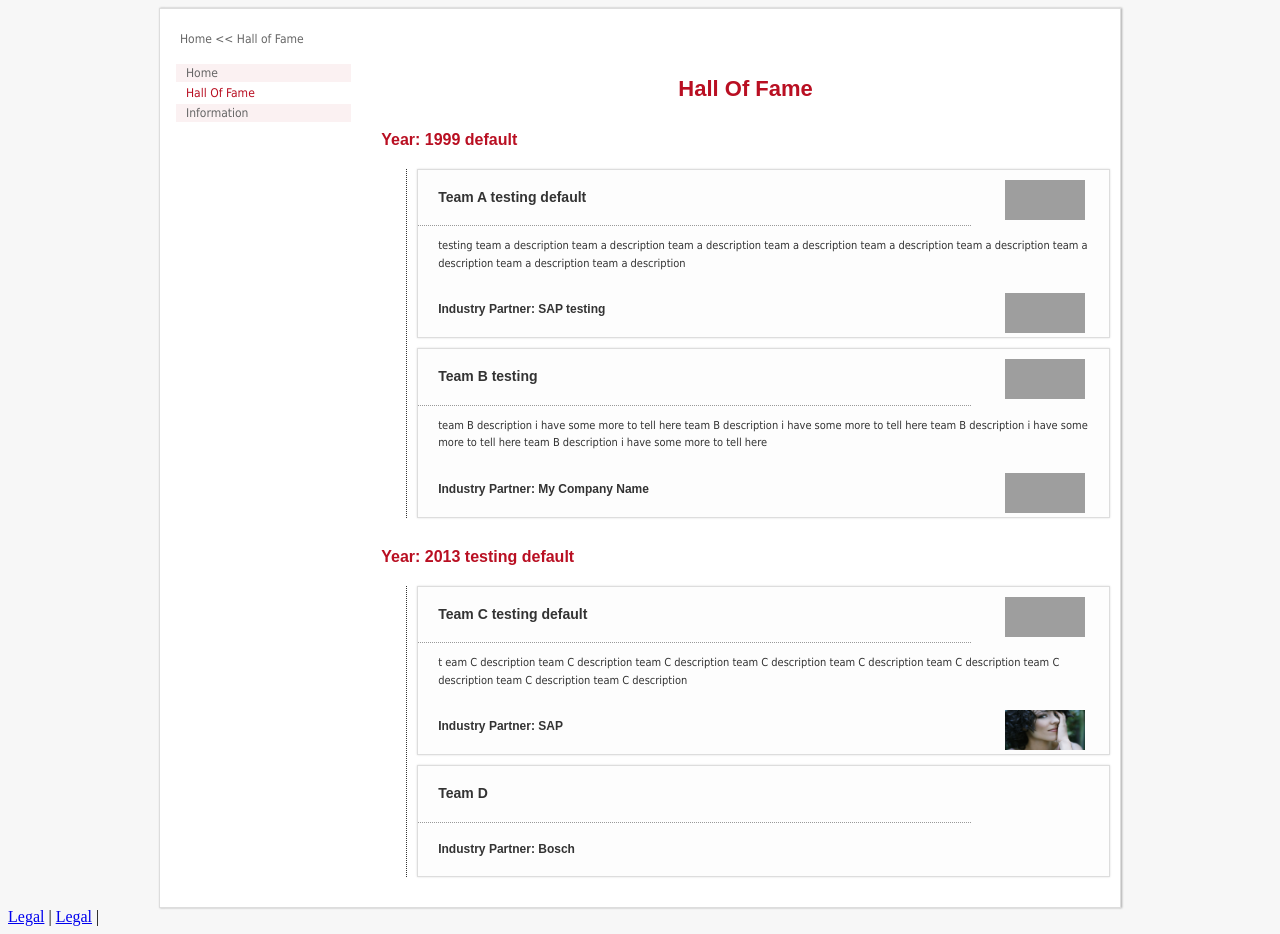
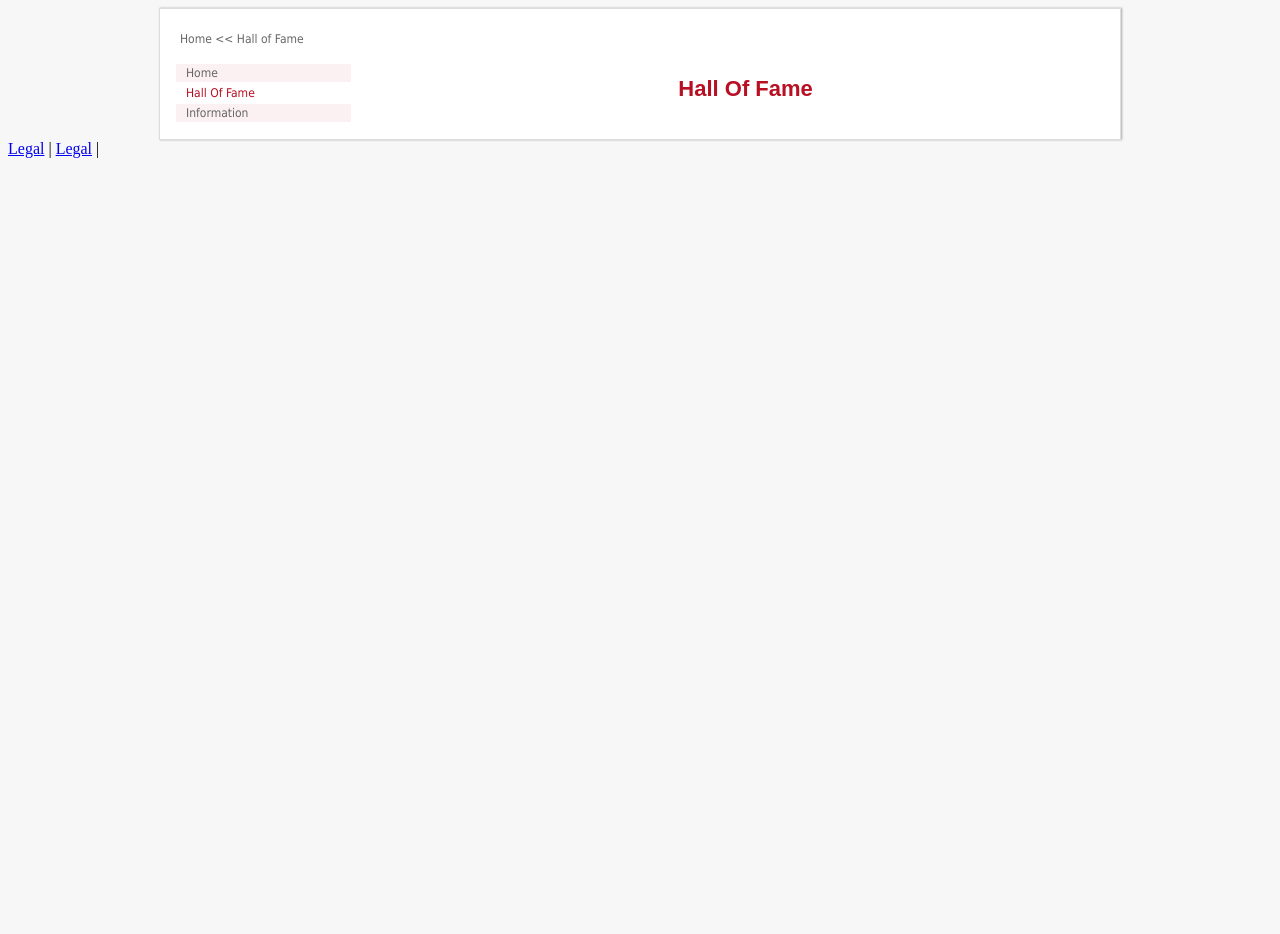
Before and after one commit to ankit09goyal/ankit09goyal.github.io, a Jekyll site: the page built from test.html, in a window 1280 px wide. Built offline with Jekyll 4.4.1, drawn with Linux system fonts in a browser that asks for light colours; after the commit the page ends 900 px from its top, so only the background shows below that; grey boxes are pictures that could not be loaded.

Commit message:
Update _config.yml

```diff
--- a/_config.yml
+++ b/_config.yml
@@ -5,39 +5,12 @@
 baseurl: ""
 url: "http://yourdomain.com"
 defaults:
-    -
-        scope:
-          path: "" # empty string for all files
-        values:
-          projects:
-           - year: 1999 default
-             teams:
-              - name: Team A testing default
-                description: testing team a description team a description team a description team a description team a description team a description team a description team a description team a description
-                logo: http://upload.wikimedia.org/wikipedia/de/thumb/e/ee/Bosch-Logo.svg/800px-Bosch-Logo.svg.png
-                link: projects/2012/TeamA/
-                partnerIndustry: SAP testing
-                partnerIndustryLogo: http://npcloud.org/wp-content/uploads/2012/02/SAP-Logo.png
-              - name: Team B testing
-                description: team B description i have some more to tell here team B description i have some more to tell here team B description i have some more to tell here team B description i have some more to tell here
-                logo: http://upload.wikimedia.org/wikipedia/de/thumb/e/ee/Bosch-Logo.svg/800px-Bosch-Logo.svg.png
-                link: projects/2012/TeamA/
-                partnerIndustry: My Company Name
-                partnerIndustryLogo: http://npcloud.org/wp-content/uploads/2012/02/SAP-Logo.png
-           - year: 2013 testing default
-             teams:
-              - name: Team C testing default
-                description: t eam C description team C description team C description team C description team C description team C description team C description team C description team C description
-                logo: http://upload.wikimedia.org/wikipedia/de/thumb/e/ee/Bosch-Logo.svg/800px-Bosch-Logo.svg.png
-                link:
-                partnerIndustry: SAP
-                partnerIndustryLogo: /projects/2012/TeamA/img/1.jpg
-              - name: Team D
-                description:
-                logo:
-                link:
-                partnerIndustry: Bosch
-                partnerIndustryLogo:
+  -
+    scope:
+      path: ""
+    values:
+      name: "meta-blog default" # overrides previous default layout
+      author: "Dr. Hyde default"
 # Build settings
 markdown: kramdown
 permalink: pretty
```
